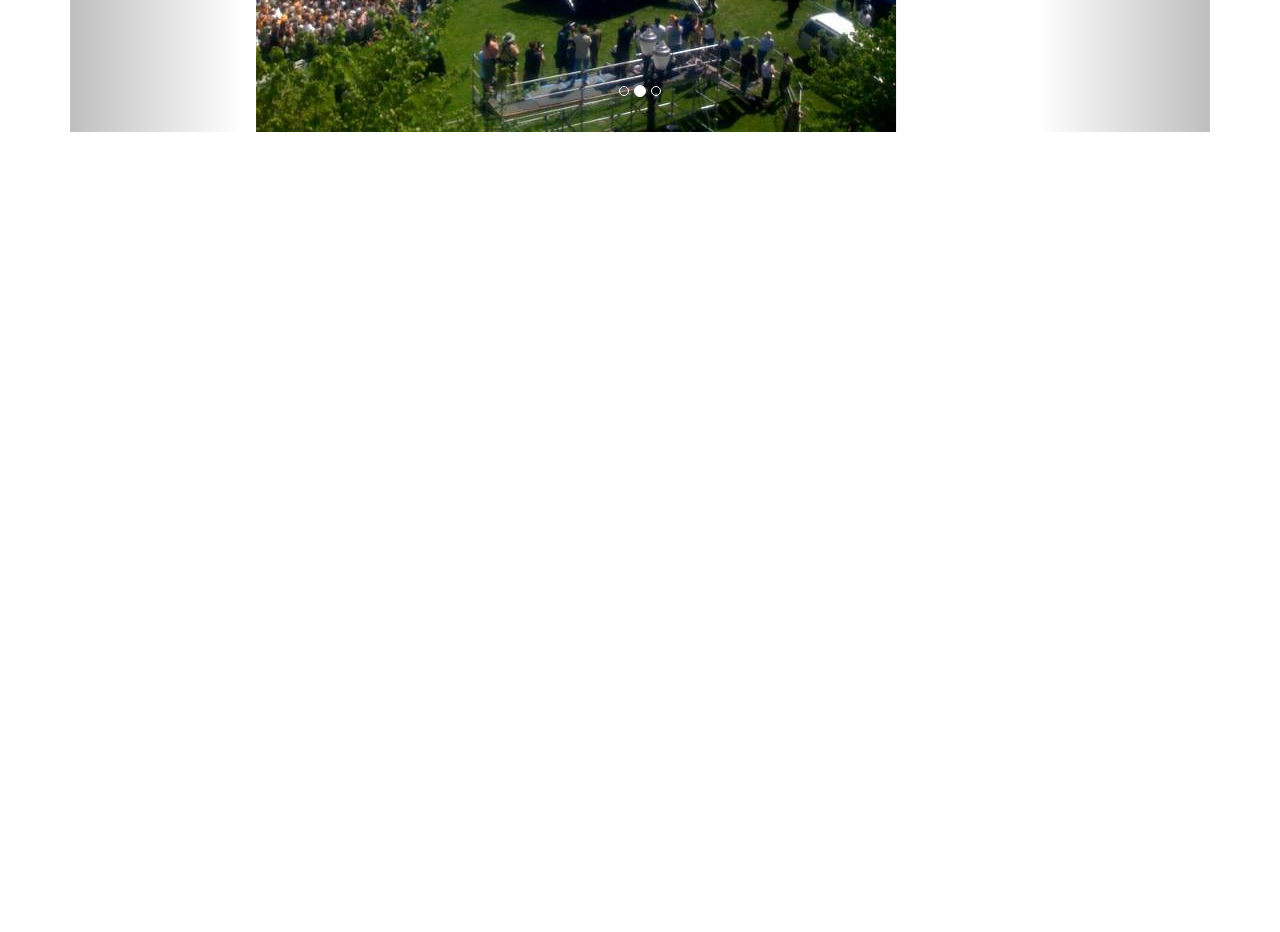
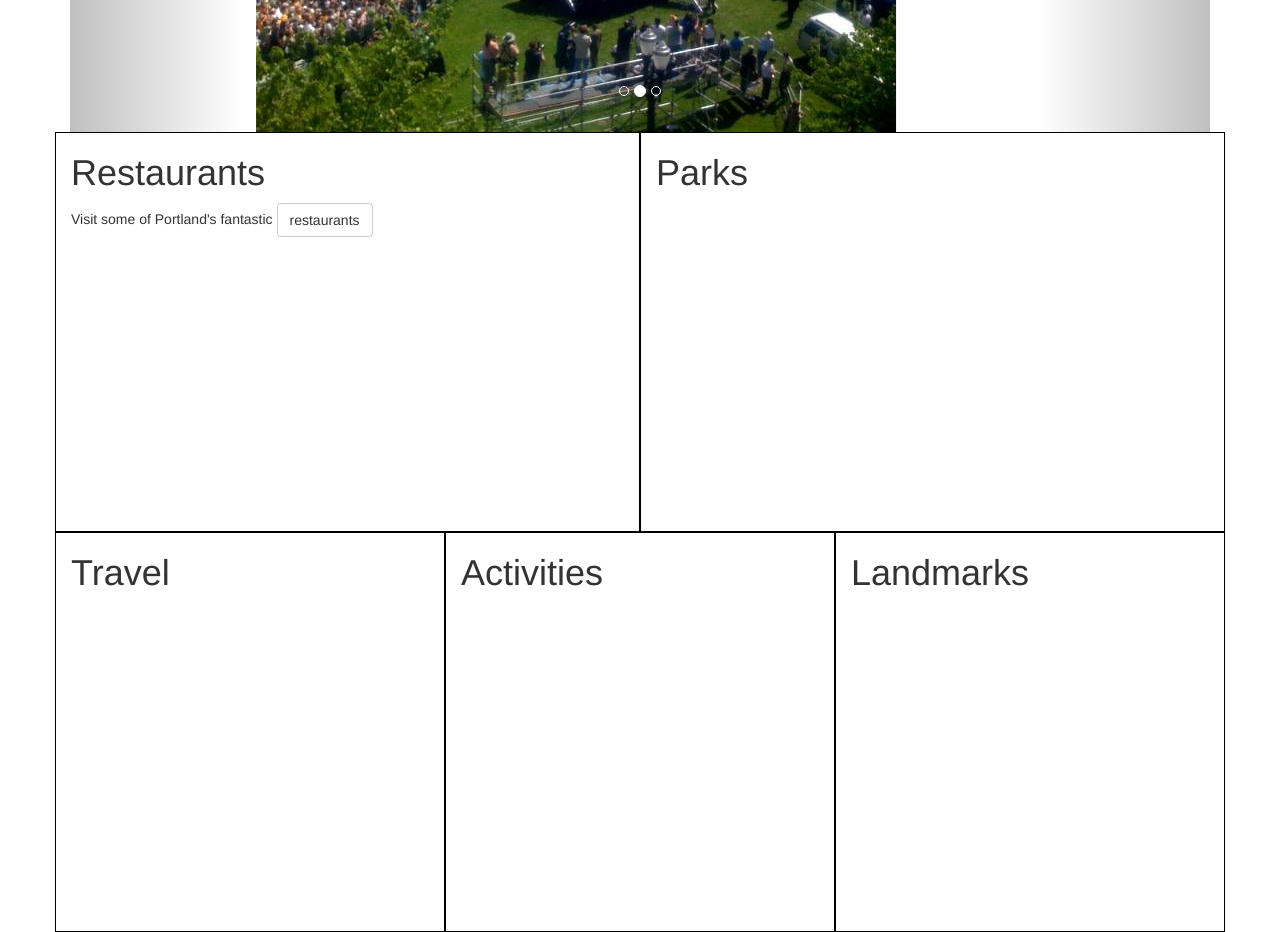
Before and after one commit to q111111233/vacation, a plain HTML site: page index.html in a window 1280 px wide. Shown: the part 420-1352 px from the top of the page. Before the commit the page ends 800 px from the top, so only its background shows below. Drawn offline with nearby package versions, Linux system fonts and the light colour scheme.

Commit message:
change some text/content in website

```diff
--- a/css/custom.css
+++ b/css/custom.css
@@ -1,3 +1,13 @@
 .carousel img{
   margin: auto;
 }
+
+.col-md-4 {
+  border: solid black 1px;
+  height: 400px;
+}
+
+.col-md-6 {
+  border: solid black 1px;
+  height: 400px;
+}
--- a/index.html
+++ b/index.html
@@ -35,14 +35,14 @@
           <div class="collapse navbar-collapse" id="bs-example-navbar-collapse-1">
 
             <ul class="nav navbar-nav navbar-right">
-              <li><a href="#">Link</a></li>
-              <li><a href="#">Link</a></li>
+              <li><a href="#">About Portland</a></li>
+              <li><a href="#">Contact Us</a></li>
               <li class="dropdown">
-                <a href="#" class="dropdown-toggle" data-toggle="dropdown" role="button" aria-haspopup="true" aria-expanded="false">Dropdown <span class="caret"></span></a>
+                <a href="#" class="dropdown-toggle" data-toggle="dropdown" role="button" aria-haspopup="true" aria-expanded="false">Links <span class="caret"></span></a>
                 <ul class="dropdown-menu">
-                  <li><a href="#">Action</a></li>
-                  <li><a href="#">Another action</a></li>
-                  <li><a href="#">Something else here</a></li>
+                  <li><a href="#">Restaurants</a></li>
+                  <li><a href="#">Travel</a></li>
+                  <li><a href="#">Parks</a></li>
                   <li role="separator" class="divider"></li>
                   <li><a href="#">Separated link</a></li>
                 </ul>
@@ -52,6 +52,7 @@
         </div><!-- /.container-fluid -->
       </nav>
 
+      <!-- carousel -->
       <div id="carousel-example-generic" class="carousel slide" data-ride="carousel">
         <!-- Indicators -->
         <ol class="carousel-indicators">
@@ -84,11 +85,49 @@
         </a>
       </div>
 
-    </div>
+      <!-- content arranged in grid -->
+
+      <div class="row">
+        <!-- restaurants -->
+        <div class="col-md-6">
+          <h1>Restaurants</h1>
+          <p>
+            Visit some of Portland's fantastic <a href="https://www.google.com/url?sa=t&rct=j&q=&esrc=s&source=web&cd=4&cad=rja&uact=8&ved=0ahUKEwiTl6jwtfjMAhUO0WMKHT2zDNYQFgh1MAM&url=http%3A%2F%2Fpdx.eater.com%2Fmaps%2Fbest-portland-restaurants-38&usg=AFQjCNFRgVFgphLXrpChNgL7_0FxHVIYow&bvm=bv.122852650,d.cGc"><button type="button" class="btn btn-default">restaurants</button></a>
+          </p>
+        </div>
+
+        <!-- parks -->
+        <div class="col-md-6">
+          <h1>Parks</h1>
+          <p>
+
+          </p>
+        </div>
+      </div>
+
+      <!-- Travel -->
+      <div class="row">
+        <div class="col-md-4">
+          <h1>Travel</h1>
+        </div>
+
+        <!-- Activities -->
+        <div class="col-md-4">
+          <h1>Activities</h1>
+        </div>
+
+        <!-- Landmarks -->
+        <div class="col-md-4">
+          <h1>Landmarks</h1>
+        </div>
+      </div>
 
 
 
 
+
+
+    </div>
     <!-- jQuery (necessary for Bootstrap's JavaScript plugins) -->
     <script src="https://ajax.googleapis.com/ajax/libs/jquery/1.11.3/jquery.min.js"></script>
     <!-- Include all compiled plugins (below), or include individual files as needed -->
```
